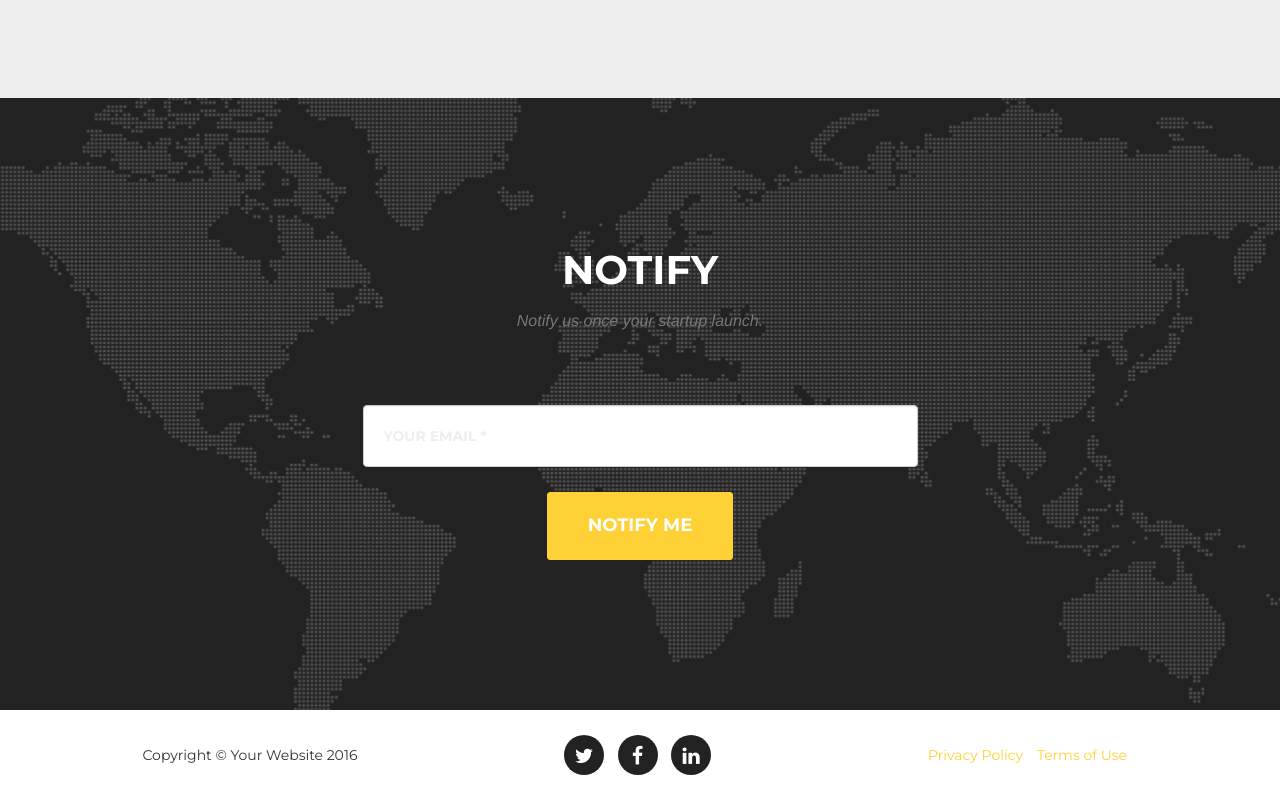
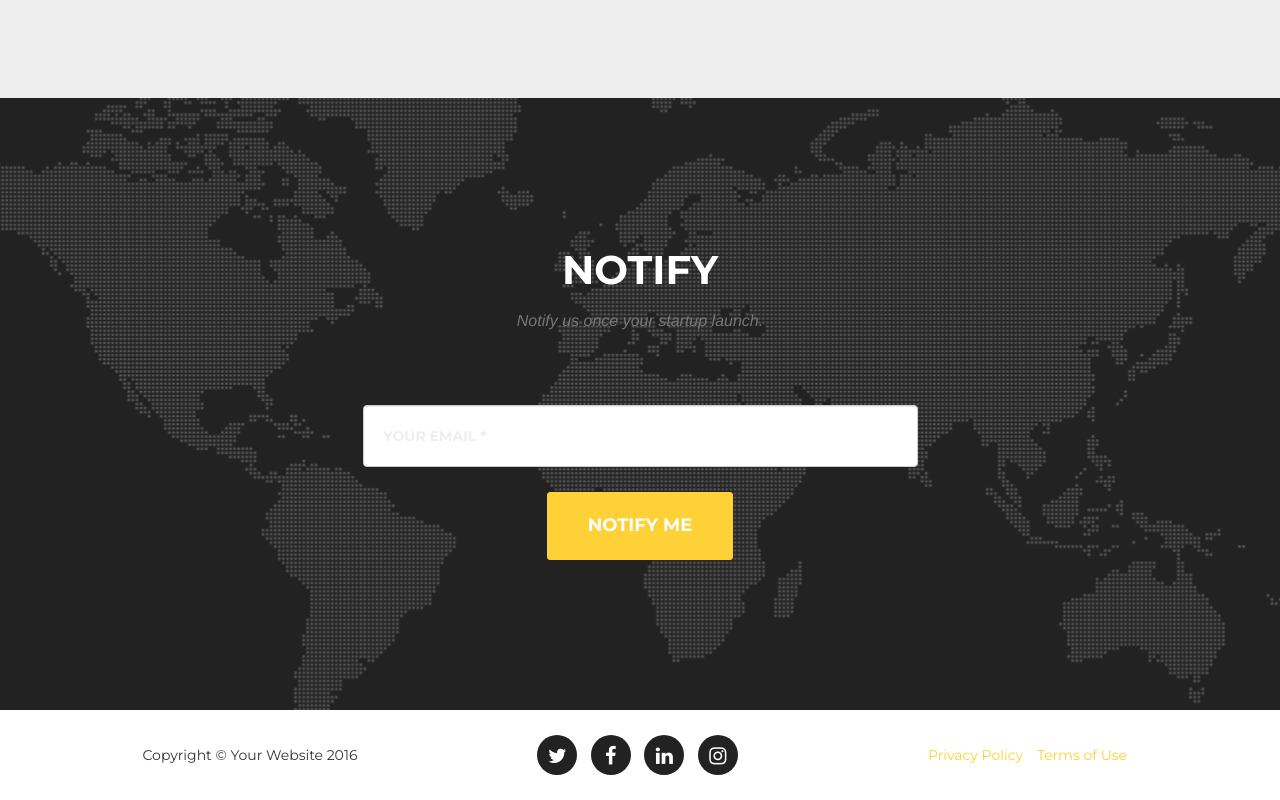
Before and after one commit to ytingchou/Code4Startup.Zero, a website: page index.html in a window 1280 px wide. Shown: the part 2451-3251 px from the top of the page. Drawn offline with nearby package versions, Linux system fonts and the light colour scheme; a web font is replaced by a local one.

Commit message:
Updated footer section.

```diff
--- a/index.html
+++ b/index.html
@@ -240,11 +240,13 @@
                 </div>
                 <div class="col-md-4">
                     <ul class="list-inline social-buttons">
-                        <li><a href="#"><i class="fa fa-twitter"></i></a>
+                        <li><a href="https://twitter.com/Code4Startup"><i class="fa fa-twitter"></i></a>
                         </li>
                         <li><a href="#"><i class="fa fa-facebook"></i></a>
                         </li>
                         <li><a href="#"><i class="fa fa-linkedin"></i></a>
+                        </li>
+                        <li><a href="#"><i class="fa fa-instagram"></i></a>
                         </li>
                     </ul>
                 </div>
```
